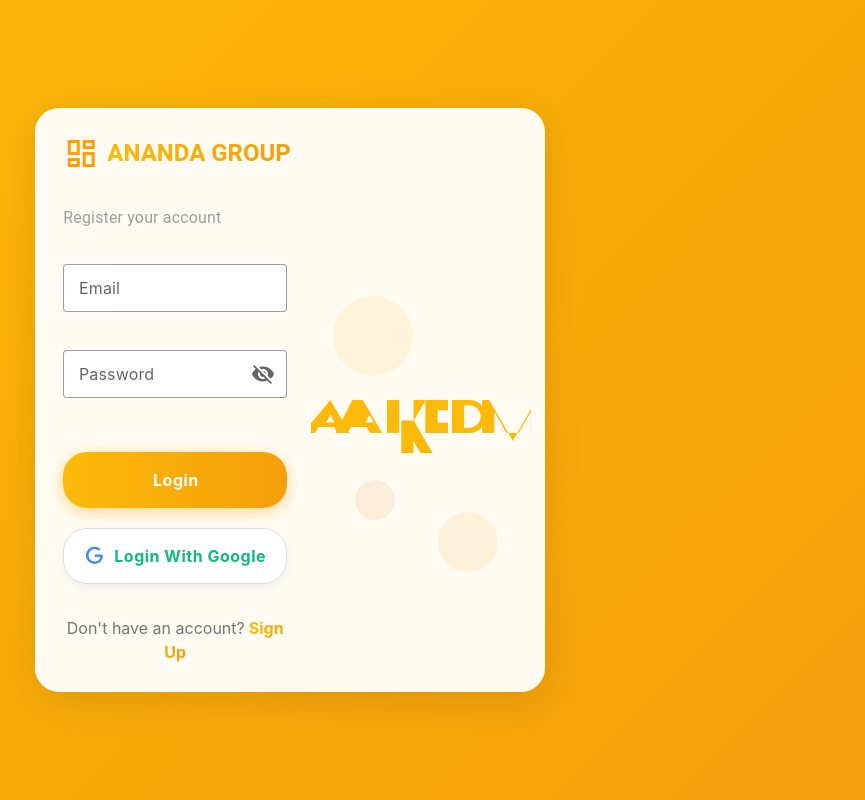
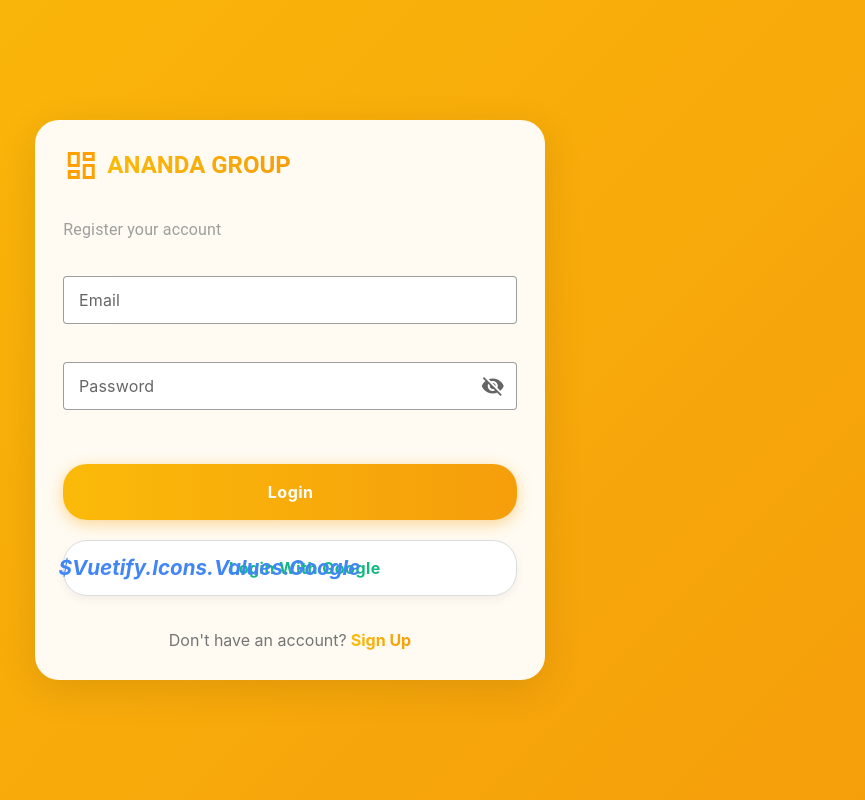
Before and after one commit to ID-Adi/Sistem-Ananda-Group, a Vue app in the folder client/: page / in a window 1280 px wide. Shown: the whole page, without its empty margins (350-1215 px from the left). Built offline with nearby package versions, Linux system fonts and the light colour scheme; no server answers.

Commit message:
Update login UI: Change Google icon and remove brand logo for cleaner design

```diff
--- a/client/src/main.js
+++ b/client/src/main.js
@@ -9,6 +9,7 @@ import { createVuetify } from 'vuetify'
 import * as components from 'vuetify/components'
 import * as directives from 'vuetify/directives'
 import '@mdi/font/css/materialdesignicons.css'
+import { aliases, mdi } from 'vuetify/iconsets/mdi'
 
 // Custom CSS
 import './assets/main.css'
@@ -46,7 +47,17 @@ const vuetify = createVuetify({
         },
       },
     },
-  }
+  },
+  icons: {
+    defaultSet: 'mdi',
+    aliases,
+    sets: {
+      mdi,
+    },
+    values: {
+      google: 'mdi-google-plus',
+    },
+  },
 })
 
 const app = createApp(App)
--- a/client/src/views/Login.vue
+++ b/client/src/views/Login.vue
@@ -11,8 +11,8 @@
                 <v-spacer></v-spacer>
               </div>
 
-              <div class="d-flex">
-                <div class="flex-grow-1 pr-6">
+              <div>
+                <div class="flex-grow-1">
                   <p class="text-subtitle-1 text-grey mb-8">Register your account</p>
 
                   <v-alert v-if="errorMessage" type="error" class="mb-4" density="compact" variant="tonal">
@@ -71,7 +71,7 @@
                       :loading="loading"
                       :disabled="loading"
                     >
-                      <v-icon color="success" class="mr-2">mdi-google</v-icon>
+                      <v-icon color="#4285F4" class="mr-2">$vuetify.icons.values.google</v-icon>
                       <span class="text-success">{{ isSignUp ? 'Sign up with Google' : 'Login with Google' }}</span>
                     </v-btn>
 
@@ -88,19 +88,6 @@
                       </a>
                     </div>
                   </v-form>
-                </div>
-
-                <div class="d-none d-md-flex align-center justify-center">
-                  <div class="illustration-container">
-                    <img
-                      :src="anandaLogo"
-                      alt="Ananda Group Logo"
-                      class="ananda-logo login-illustration"
-                    />
-                    <div class="floating-circle circle-1"></div>
-                    <div class="floating-circle circle-2"></div>
-                    <div class="floating-circle circle-3"></div>
-                  </div>
                 </div>
               </div>
             </v-col>
@@ -148,7 +135,6 @@
 import { ref } from 'vue'
 import { supabase } from '../supabase'
 import { useRouter } from 'vue-router'
-import { anandaLogoBase64 } from '../assets/ananda-logo.js'
 
 export default {
   name: 'LoginView',
@@ -161,7 +147,6 @@ export default {
     const errorMessage = ref('')
     const form = ref(null)
     const isSignUp = ref(false)
-    const anandaLogo = ref(anandaLogoBase64)
 
     // Reset password
     const resetDialog = ref(false)
@@ -281,7 +266,6 @@ export default {
       toggleSignUp,
       handleLogin,
       handleGoogleLogin,
-      anandaLogo,
       // Reset password
       resetDialog,
       resetEmail,
@@ -366,64 +350,4 @@ export default {
   transform: translateY(-2px);
   box-shadow: 0 4px 10px rgba(0, 0, 0, 0.05);
 }
-
-.illustration-container {
-  position: relative;
-  width: 100%;
-  height: 100%;
-  display: flex;
-  justify-content: center;
-  align-items: center;
-}
-
-.ananda-logo {
-  width: 220px;
-  height: auto;
-}
-
-.floating-circle {
-  position: absolute;
-  border-radius: 50%;
-  z-index: 1;
-  animation: float 6s ease-in-out infinite;
-}
-
-.circle-1 {
-  width: 80px;
-  height: 80px;
-  background: rgba(251, 186, 9, 0.1);
-  top: 20%;
-  left: 10%;
-  animation-delay: 0s;
-}
-
-.circle-2 {
-  width: 60px;
-  height: 60px;
-  background: rgba(245, 158, 11, 0.1);
-  bottom: 20%;
-  right: 15%;
-  animation-delay: 1s;
-}
-
-.circle-3 {
-  width: 40px;
-  height: 40px;
-  background: rgba(217, 119, 6, 0.1);
-  top: 60%;
-  left: 20%;
-  animation-delay: 2s;
-}
-
-@keyframes float {
-  0% {
-    transform: translateY(0px);
-  }
-  50% {
-    transform: translateY(-20px);
-  }
-  100% {
-    transform: translateY(0px);
-  }
-}
 </style>
```
